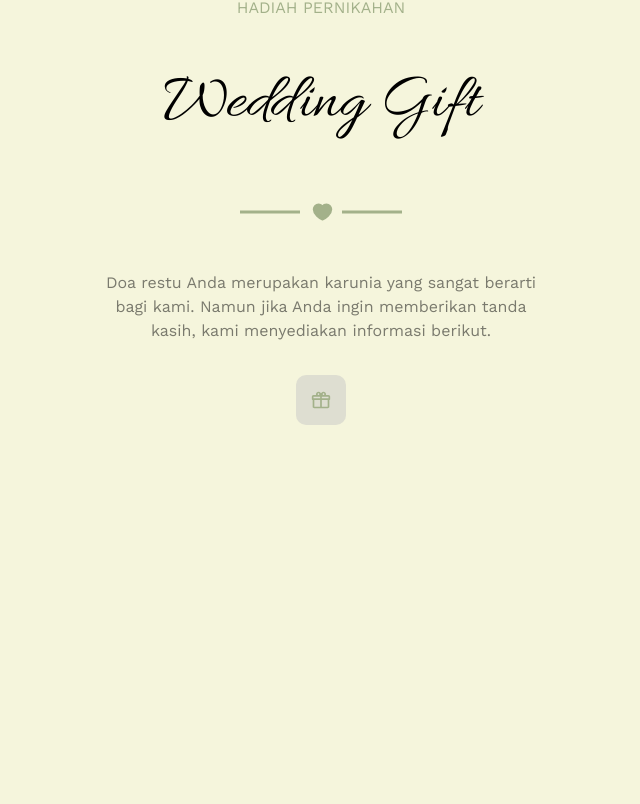
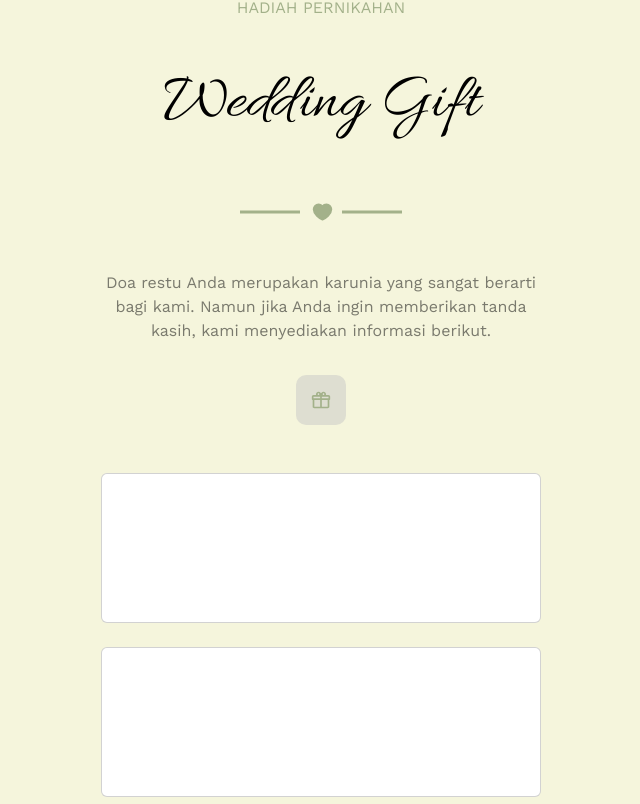
Before and after one commit to sandisyd/wedding-template-one, a Vue app: page /wedding in a window 1280 px wide. Shown: the part 6571-7375 px from the top of the page, without its empty margins (319-959 px from the left). Built offline with nearby package versions, Linux system fonts and the light colour scheme.

Commit message:
add card

```diff
--- a/src/assets/styles/style.css
+++ b/src/assets/styles/style.css
@@ -665,6 +665,12 @@ body {
   padding-top: 15px;
 }
 
+.gift .rek-satu .card,
+.gift .rek-dua .card {
+  width: 440px;
+  height: 150px;
+}
+
 /* media query */
 @media (max-width: 1200px) {
   .save-date .hari-col,
--- a/src/views/informasi/gift/Gift.vue
+++ b/src/views/informasi/gift/Gift.vue
@@ -33,9 +33,23 @@
               memberikan tanda kasih, kami menyediakan informasi berikut.
             </p>
           </div>
-          <div class="row" style="justify-content: center">
+          <div class="row mb-5" style="justify-content: center">
             <div class="box-gift">
               <span><img src="../../../assets/img/gift-outline.svg" alt="gift" srcset="" /></span>
+            </div>
+          </div>
+          <div class="row rek-satu mb-4" style="justify-content: center">
+            <div class="col-auto">
+              <div class="card">
+                <div class="card-body"></div>
+              </div>
+            </div>
+          </div>
+          <div class="row rek-dua" style="justify-content: center">
+            <div class="col-auto">
+              <div class="card">
+                <div class="card-body"></div>
+              </div>
             </div>
           </div>
         </div>
```
Also changed, not shown: 1 other file (tests, documents, lock files or other folders).
